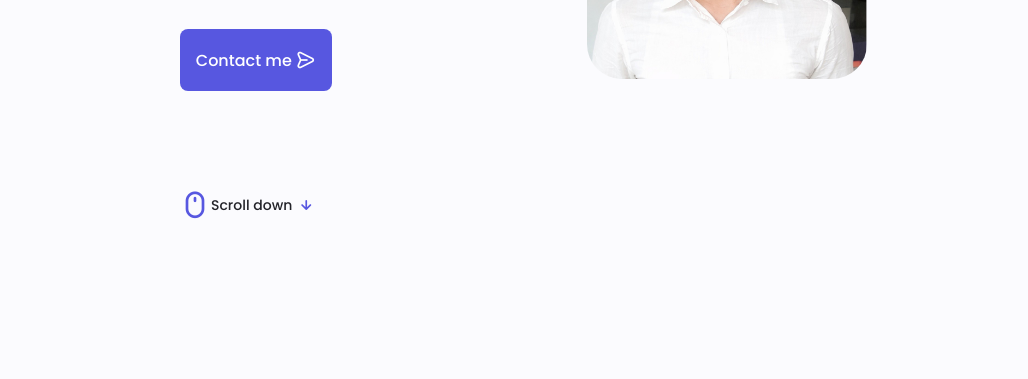
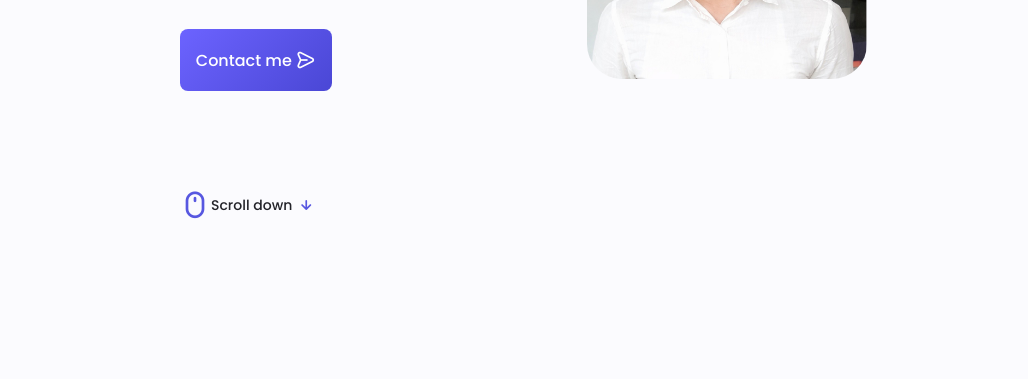
Before and after one commit to rishabhpandey08/Personal-portfolio, a plain HTML site: page index.html in a window 1280 px wide. Shown: the part 421-800 px from the top of the page, without its empty margins (125-1153 px from the left). Drawn offline with nearby package versions, Linux system fonts and the light colour scheme.

Commit message:
Enhance button styles with gradient background and hover effects

```diff
--- a/newcss.css
+++ b/newcss.css
@@ -351,10 +351,14 @@ img {
   margin-bottom: 10px;
   border-radius: 0.5rem;
   font-weight: var(--font-medium);
+  background: linear-gradient(135deg,#6c63ff,#4a47d5);
+  transition: 0.3s;
 }
 
 .button:hover {
   background-color: var(--first-color-alt);
+  transform: translateY(-3px);
+  box-shadow: 0 10px 20px rgba(0,0,0,0.3);
 }
 
 .button__icon {
```
